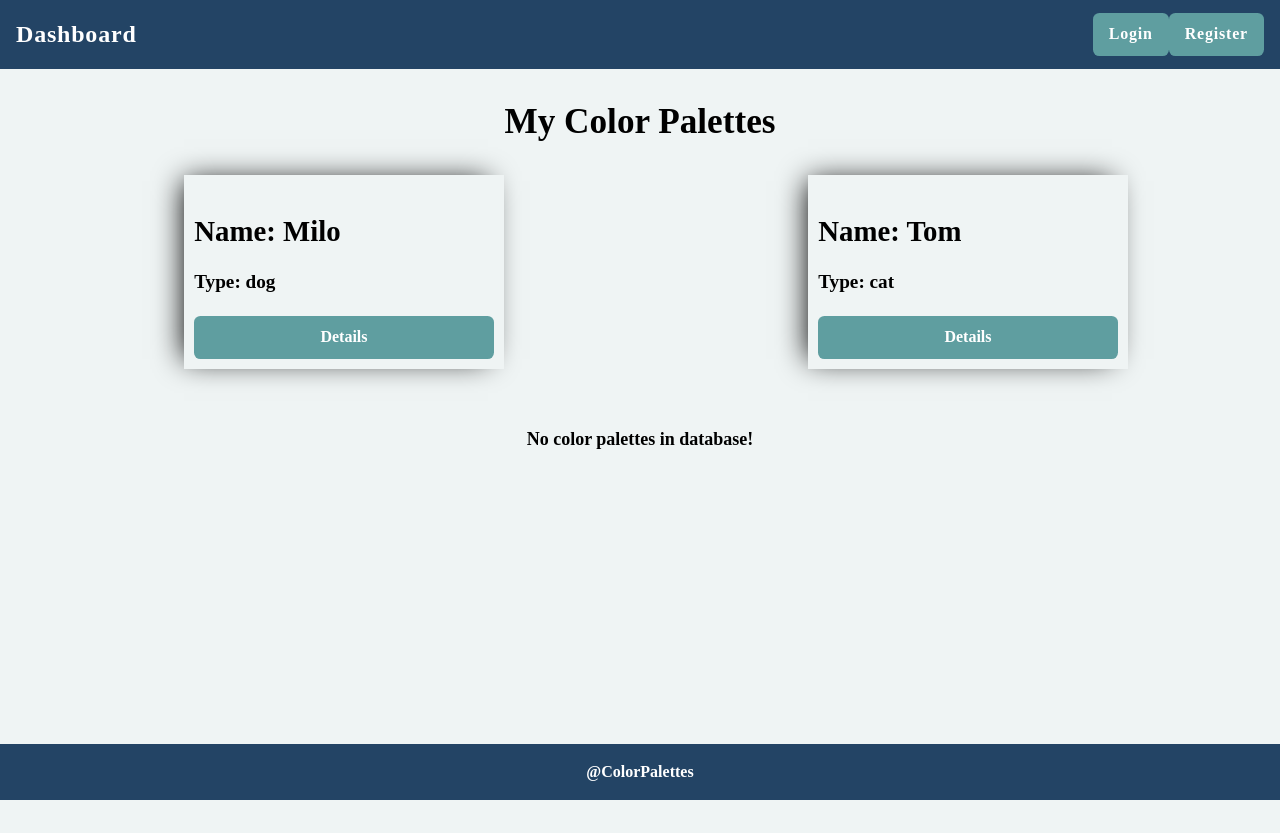
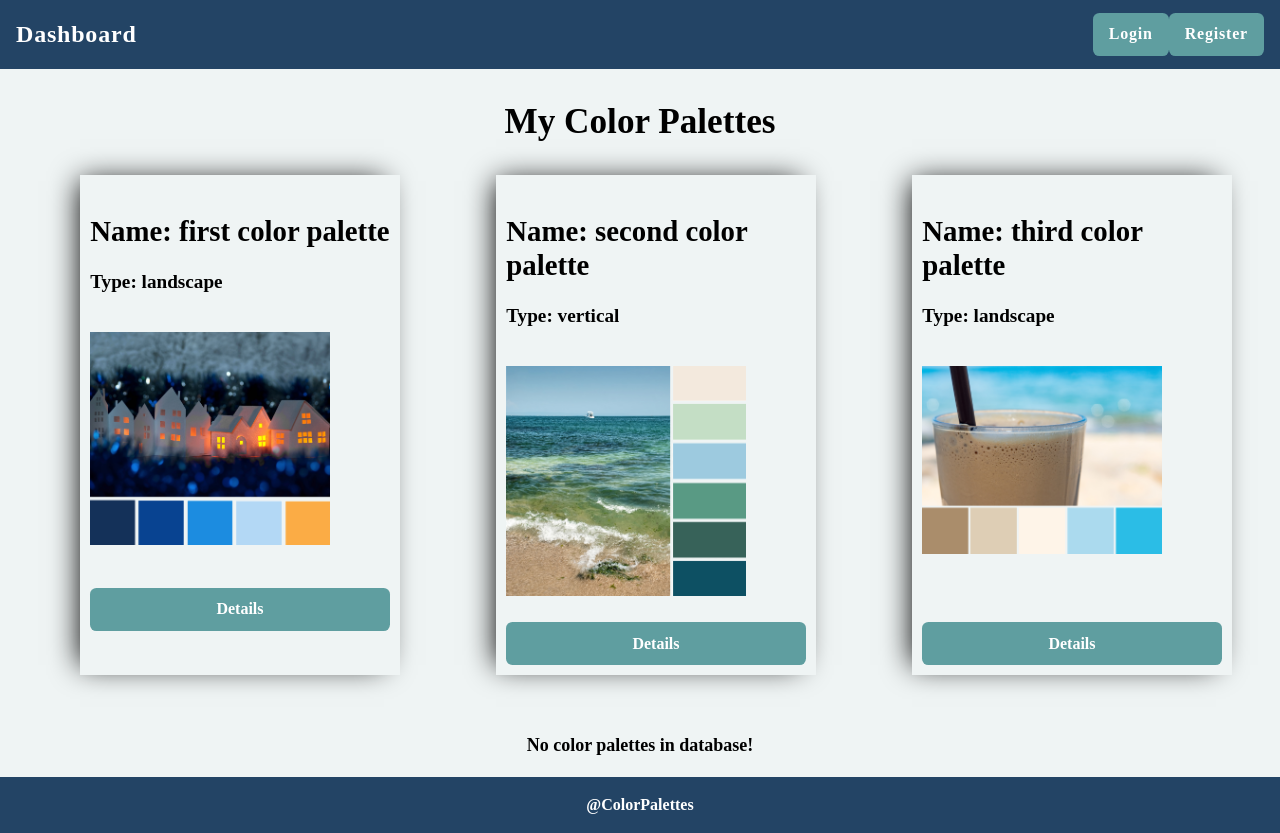
Before and after one commit to MiglenaPencheva/color-palettes-react, a React (Create React App) app: page /my-color-palettes in a window 1280 px wide. Before the commit the page ends 800 px from the top, so only its background shows below. Built offline with nearby package versions, Linux system fonts and the light colour scheme.

Commit message:
colorPaletteService added

```diff
--- a/src/components/ColorPalettesList/ColorPaletteCard/ColorPaletteCard.js
+++ b/src/components/ColorPalettesList/ColorPaletteCard/ColorPaletteCard.js
@@ -0,0 +1,16 @@
+import { Link } from 'react-router-dom';
+
+const ColorPaletteCard = ({
+    colorPalette
+}) => {
+    return (
+        <li className="otherPet">
+            <h3>Name: {colorPalette.name}</h3>
+            <p>Type: {colorPalette.type}</p>
+            <p className="img"><img src={colorPalette.imageUrl} alt="color palette" /></p>
+            <Link className="button" to={`/details/${colorPalette._id}`}>Details</Link>
+        </li>
+    );
+};
+
+export default ColorPaletteCard;
--- a/src/components/ColorPalettesList/ColorPalettesList.js
+++ b/src/components/ColorPalettesList/ColorPalettesList.js
@@ -0,0 +1,32 @@
+import { useEffect, useState } from 'react';
+
+import ColorPaletteCard from './ColorPaletteCard';
+
+import * as colorPaletteService from '../../services/colorPaletteService';
+
+
+const ColorPaletteList = ()=> {
+    const [colorPalettes, setColorPalettes] = useState([]);
+
+    useEffect(() => {
+        colorPaletteService.getAll()
+            .then(result => {
+                setColorPalettes(result);
+            });
+    }, []);
+
+    return (
+        <>
+            {colorPalettes.length > 0
+                ? (
+                    <ul className="other-pets-list">
+                        {colorPalettes.map(x => <ColorPaletteCard key={x._id} colorPalette={x} />)}
+                    </ul>
+                )
+                : <p className="no-pets">No Color Palettes in database!</p>
+            }
+        </>
+    );
+};
+
+export default ColorPaletteList;
--- a/src/components/Create/Create.js
+++ b/src/components/Create/Create.js
@@ -32,7 +32,7 @@ const Create = () => {
                             </select>
                         </span>
                     </p>
-                    <input className="button submit" type="submit" value="Add Pet" />
+                    <input className="button submit" type="submit" value="Add Color Palette" />
                 </fieldset>
             </form>
         </section>
--- a/src/components/Header/Header.js
+++ b/src/components/Header/Header.js
@@ -14,8 +14,8 @@ const Header = ({
     let userNavigation = (
         <div id="user">
             <span>Welcome, {user}</span>
-            <Link className="button" to="/my-color-palettes">My Pets</Link>
-            <Link className="button" to="/create">Add Pet</Link>
+            <Link className="button" to="/my-color-palettes">My Color Palettes</Link>
+            <Link className="button" to="/create">Add Color Palette</Link>
             <Link className="button" to="/logout">Logout</Link>
         </div>
     );
--- a/src/components/MyColorPalettes/MyColorPalettes.js
+++ b/src/components/MyColorPalettes/MyColorPalettes.js
@@ -5,15 +5,21 @@ const MyColorPalettes = () => {
             <h1>My Color Palettes</h1>
             <ul className="my-pets-list">
                 <li className="otherPet">
-                    <h3>Name: Milo</h3>
-                    <p>Type: dog</p>
-                    {/* <p className="img"><img src="/images/dog.png" /></p> */}
+                    <h3>Name: first color palette</h3>
+                    <p>Type: landscape</p>
+                    <p className="img"><img src="/images/_DSC0208_color palette.png" alt="_DSC0208" /></p>
                     <a className="button" href="/">Details</a>
                 </li>
                 <li className="otherPet">
-                    <h3>Name: Tom</h3>
-                    <p>Type: cat</p>
-                    {/* <p className="img"><img src="/images/cat1.png" /></p> */}
+                    <h3>Name: second color palette</h3>
+                    <p>Type: vertical</p>
+                    <p className="img"><img src="/images/_DSC1185_color palette.png" alt="_DSC1185" /></p>
+                    <a className="button" href="/">Details</a>
+                </li>
+                <li className="otherPet">
+                    <h3>Name: third color palette</h3>
+                    <p>Type: landscape</p>
+                    <p className="img"><img src="/images/DSC03202_color palette.png" alt="DSC03202" /></p>
                     <a className="button" href="/">Details</a>
                 </li>
             </ul>
--- /dev/null
+++ b/src/services/colorPaletteService.js
@@ -0,0 +1,26 @@
+const baseUrl = '';
+
+export const getAll = async () => {
+    let response = await fetch(`${baseUrl}/color-palettes`);
+    let result = await response.json();
+
+    let colorPalettes = Object.values(result);
+    return colorPalettes;
+};
+
+export const create = async (data) => {
+    let response = await fetch(`${baseUrl}/color-palettes`, {
+        method: 'POST',
+        headers: { 'content-type': 'application/json' },
+        body: JSON.stringify(data)
+    });
+
+    let result = await response.json();
+    return result;
+};
+
+export const getOne = async (id) => {
+    let response = await fetch(`${baseUrl}/color-palettes/${id}`);
+    let result = await response.json();
+    return result;
+};
```
